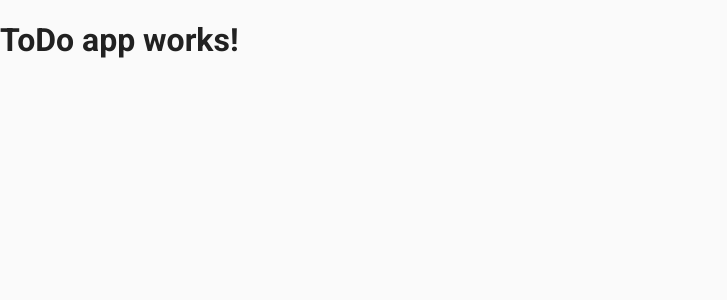
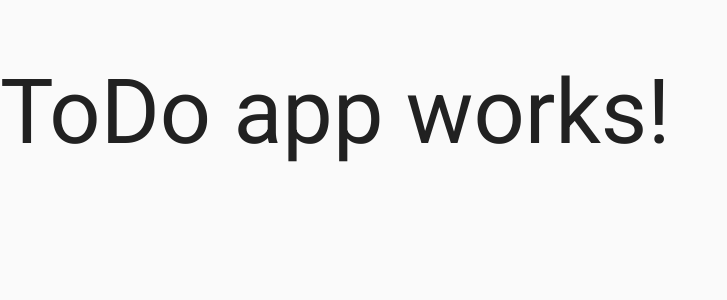
Before and after one commit to algorodev/todo-app, a React (Create React App) app: page / in a window 1280 px wide. Shown: the top 300 px of the page, without its empty margins (0-727 px from the left). Built offline with nearby package versions, Linux system fonts and the light colour scheme.

Commit message:
[FEATURE] 02: added font styles

```diff
--- /dev/null
+++ b/src/styles/fonts.scss
@@ -0,0 +1,43 @@
+@import url('https://fonts.googleapis.com/css2?family=Roboto:wght@100;300;400;500;700;900&display=swap');
+
+$text-font: 'Roboto', sans-serif;
+
+h1 {
+  font-size: 90px;
+  font-weight: 400;
+  font-family: $text-font;
+}
+
+h2 {
+  font-size: 45px;
+  font-weight: 500;
+  font-family: $text-font;
+}
+
+h3 {
+  font-size: 28px;
+  font-weight: 300;
+  font-family: $text-font;
+}
+
+h4 {
+  font-size: 18px;
+  font-weight: 300;
+  font-family: $text-font;
+
+  @media only screen and (max-width: 420px) {
+    font-size: 15px;
+  }
+}
+
+p, span, label, input, select, textarea {
+  font-size: 16px;
+  font-weight: 300;
+  font-family: $text-font;
+}
+
+small {
+  font-size: 12px;
+  font-weight: 300;
+  font-family: $text-font;
+}
--- a/src/styles/index.scss
+++ b/src/styles/index.scss
@@ -1,5 +1,9 @@
-@import url('https://fonts.googleapis.com/css2?family=Roboto:wght@100;300;400;500;700;900&display=swap');
+@import "fonts";
 @import "colors";
+
+:root {
+  font-size: 10px;
+}
 
 * {
   box-sizing: border-box;
@@ -8,7 +12,6 @@
 body {
   margin: 0;
   padding: 0;
-  font-family: 'Roboto', sans-serif;
   background-color: $background-color;
   color: $black-color;
 }
```
